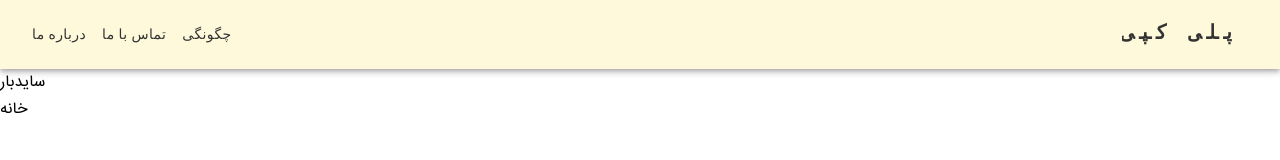
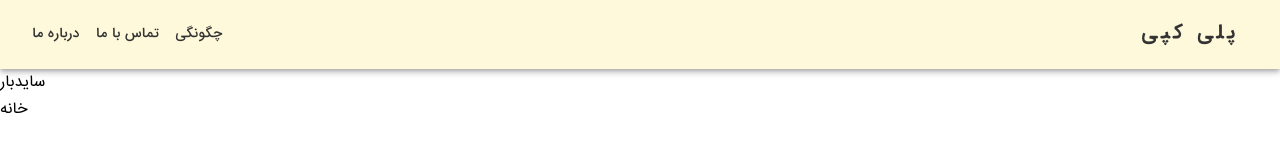
Before and after one commit to mshokrnezhad/Policopi, a React (Create React App) app in the folder frontend/: page / in a window 1280 px wide. Shown: the top 160 px of the page. Built offline with nearby package versions, Linux system fonts and the light colour scheme.

Commit message:
fontFamily of header changed

```diff
--- a/frontend/src/views/main/Header.main.js
+++ b/frontend/src/views/main/Header.main.js
@@ -58,7 +58,12 @@ function Header() {
             >
               {pages.map((page) => (
                 <MenuItem key={page} onClick={handleCloseNavMenu}>
-                  <Typography textAlign="center">{page}</Typography>
+                  <Typography
+                    textAlign="center"
+                    sx={{ fontFamily: 'IRANSans' }}
+                  >
+                    {page}
+                  </Typography>
                 </MenuItem>
               ))}
             </Menu>
@@ -75,7 +80,7 @@ function Header() {
                 md: 'none',
               },
               flexGrow: 0,
-              fontFamily: 'monospace',
+              fontFamily: 'IRANSans',
               fontWeight: 700,
               letterSpacing: '.3rem',
               color: '#333',
@@ -89,7 +94,12 @@ function Header() {
               <Button
                 key={page}
                 onClick={handleCloseNavMenu}
-                sx={{ my: 2, color: '#333', display: 'block' }}
+                sx={{
+                  my: 2,
+                  color: '#333',
+                  display: 'block',
+                  fontFamily: 'IRANSans',
+                }}
               >
                 {page}
               </Button>
@@ -103,7 +113,7 @@ function Header() {
             sx={{
               mr: 2,
               display: { xs: 'none', md: 'flex' },
-              fontFamily: 'monospace',
+              fontFamily: 'IRANSans',
               fontWeight: 700,
               letterSpacing: '.3rem',
               color: '#333',
```
